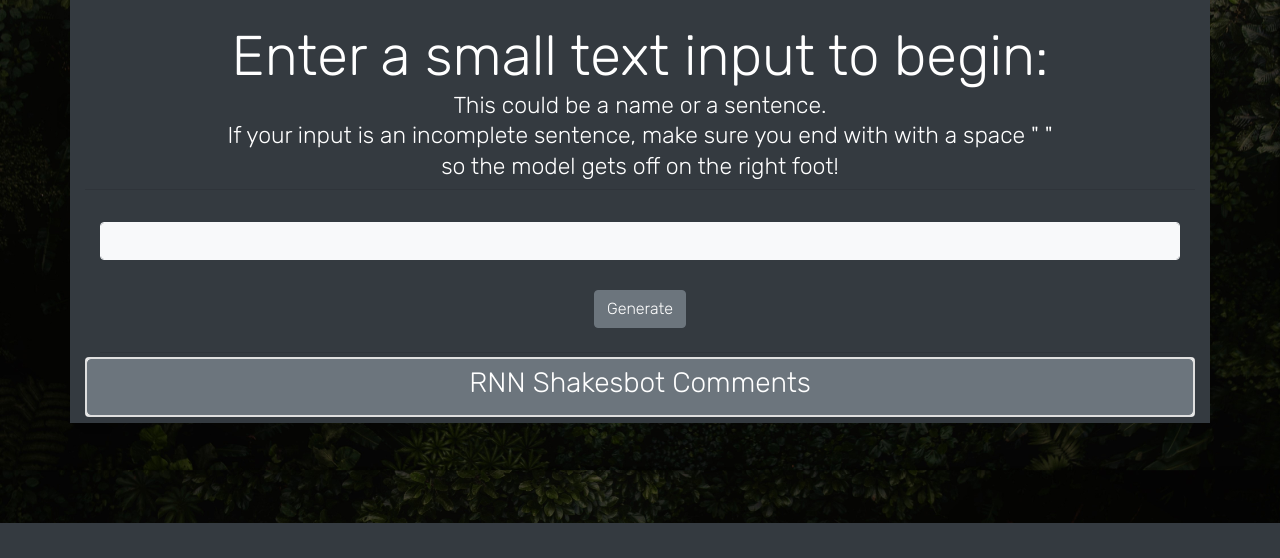
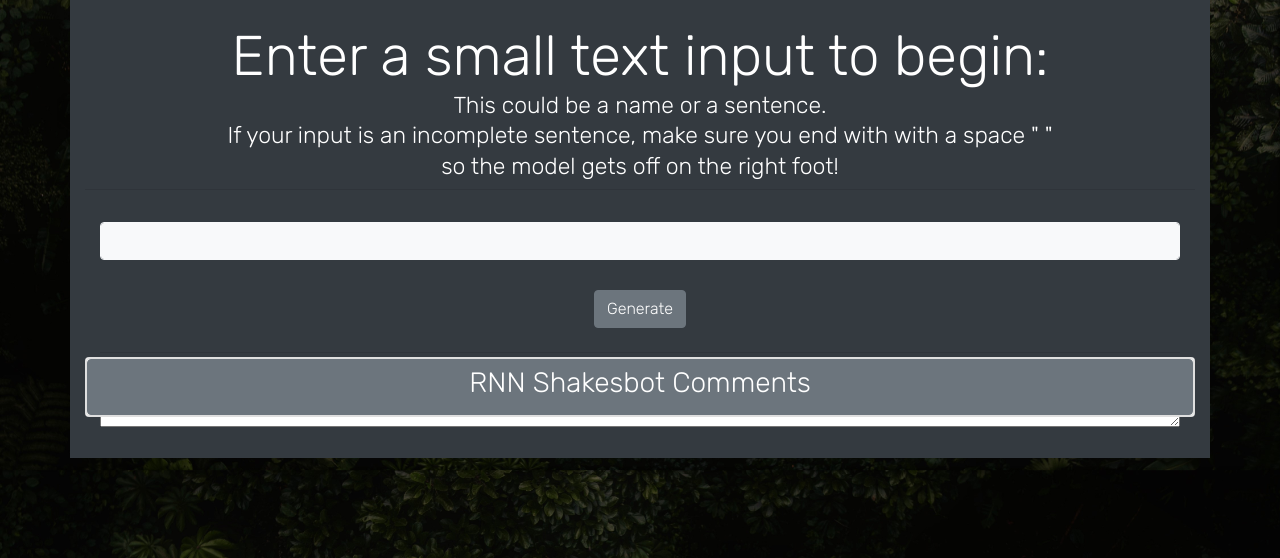
Before and after one commit to BAK2K3/BAKNetwork, a Flask app: template baknetworks/templates/rnn_shake.html in a window 1280 px wide. Shown: the part 383-941 px from the top of the page. Before the commit the page ends 906 px from the top, so only its background shows below. Run offline with Flask 2, Linux system fonts and the light colour scheme; tables that the repository leaves empty hold one stand-in row (Sample ...); the template is opened without the code that fills it: values named after a table or form of the project are taken from there, most other values are stand-ins (such as "Sample title", 1, 10 or a date in 2020); some libraries are stand-ins or nearby versions.

Commit message:
reverted to textarea for rnnoutput

```diff
--- a/baknetworks/templates/rnn_shake.html
+++ b/baknetworks/templates/rnn_shake.html
@@ -43,7 +43,7 @@
 
       <hr class="my-2">
 
-      <div class="tarea container-fluid d-flex">{{rnnoutput}}</div>
+      <textarea class="container-fluid d-flex">{{rnnoutput}}</textarea>
 
       <br>
 
```
